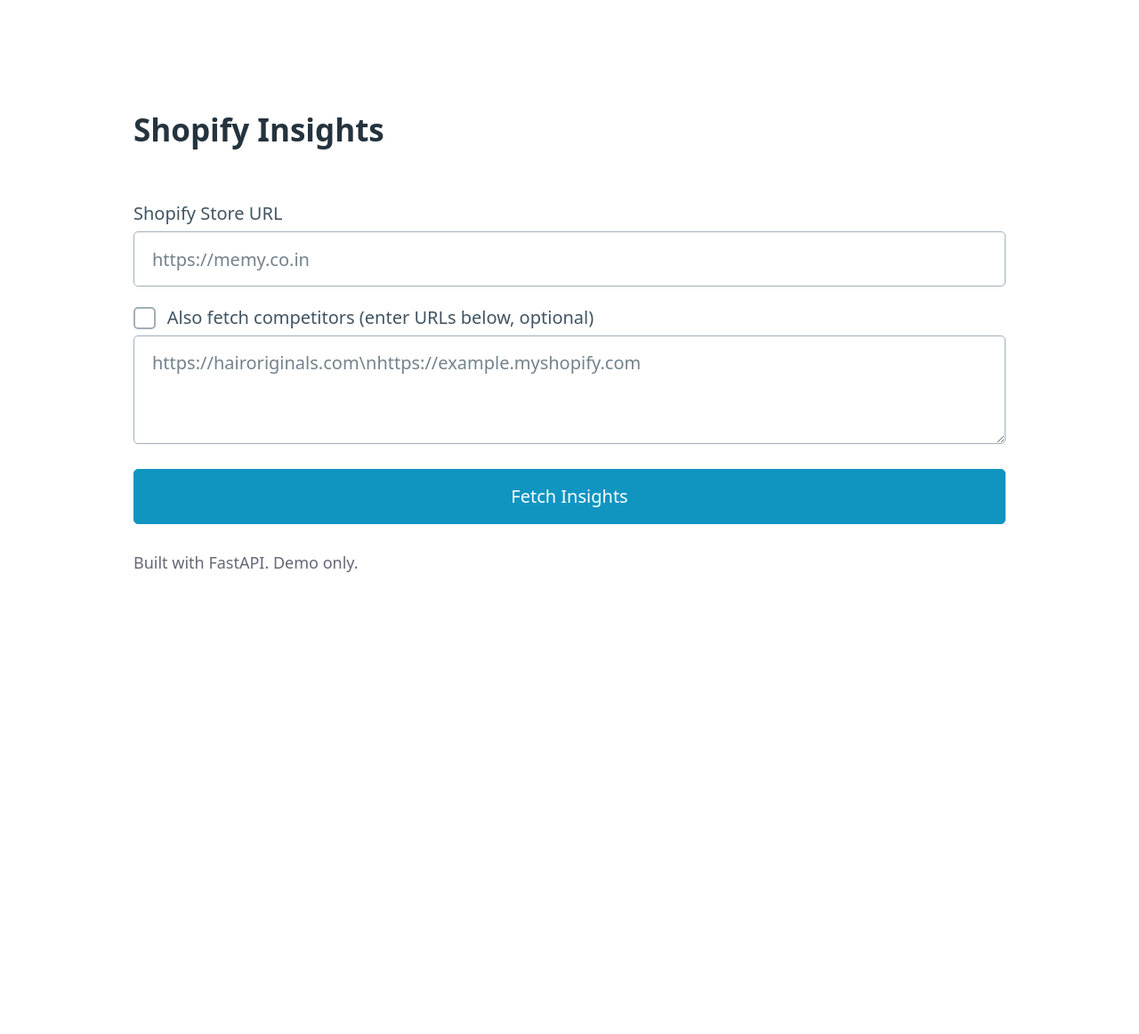
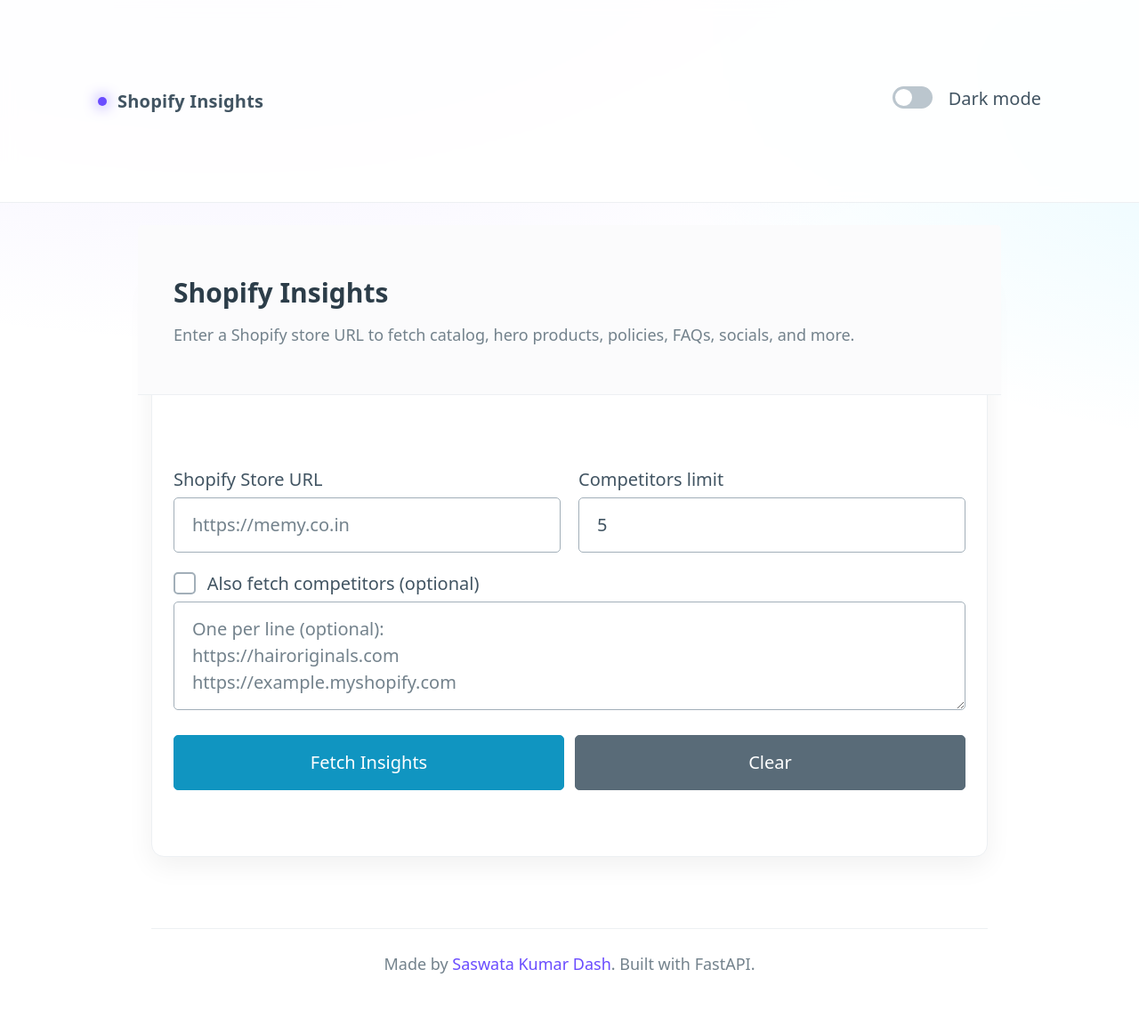
Before and after one commit to saswatakumardash/Shopify-Insights-Fetcher, a FastAPI app: page / in a window 1280 px wide. Shown: the whole page at 89% size. Before the commit the page ends 643 px from the top, so only its background shows below. Run offline with FastAPI, Linux system fonts and the light colour scheme.

Commit message:
UI: modern index with cards, copy/clear, competitor limit; base: dark/light theme + footer credit

```diff
--- a/app/templates/base.html
+++ b/app/templates/base.html
@@ -1,21 +1,78 @@
 <!doctype html>
-<html lang="en">
+<html lang="en" data-theme="dark">
   <head>
     <meta charset="utf-8" />
     <meta name="viewport" content="width=device-width, initial-scale=1" />
     <title>{{ title or 'Shopify Insights' }}</title>
     <link rel="stylesheet" href="https://cdn.jsdelivr.net/npm/@picocss/pico@1/css/pico.min.css" />
     <style>
-      .container { max-width: 980px; margin: 2rem auto; }
+      :root {
+        --brand-accent: #7c5cff;
+        --bg-gradient: radial-gradient(1000px 500px at 20% -10%, rgba(124,92,255,.12), transparent),
+                        radial-gradient(800px 400px at 120% 10%, rgba(0,200,255,.10), transparent);
+      }
+      html[data-theme="light"] {
+        --brand-accent: #6a4cff;
+      }
+      body {
+        min-height: 100vh;
+        background: var(--bg-gradient);
+      }
+      header.appbar {
+        position: sticky;
+        top: 0;
+        backdrop-filter: saturate(140%) blur(8px);
+        background: color-mix(in oklab, var(--card-background-color) 88%, transparent);
+        border-bottom: 1px solid var(--muted-border-color);
+        z-index: 10;
+      }
+      .appbar .wrap { max-width: 1100px; margin: 0 auto; padding: .8rem 1rem; display: flex; align-items: center; justify-content: space-between; }
+      .brand { display: flex; gap: .6rem; align-items: center; font-weight: 700; letter-spacing: .2px; }
+      .brand .dot { width: 10px; height: 10px; border-radius: 50%; background: var(--brand-accent); box-shadow: 0 0 16px var(--brand-accent); }
+      .container { max-width: 980px; margin: 2rem auto; padding: 0 1rem; }
+      .card { border: 1px solid var(--muted-border-color); border-radius: 14px; padding: 1.2rem; background: var(--card-background-color); box-shadow: 0 10px 30px rgba(0,0,0,.06); }
+      .section { margin: 1.2rem 0; }
       pre { white-space: pre-wrap; word-break: break-word; }
-      .muted { color: #667; font-size: .9rem; }
+      .muted { color: var(--muted-color); font-size: .9rem; }
+      footer { margin-top: 3rem; padding: 1.2rem 0; border-top: 1px solid var(--muted-border-color); text-align: center; }
+      .link { color: var(--brand-accent); text-decoration: none; }
+      .link:hover { text-decoration: underline; }
+      .toggle {
+        display: inline-flex; align-items: center; gap: .5rem; cursor: pointer;
+      }
     </style>
   </head>
   <body>
+    <header class="appbar">
+      <div class="wrap">
+        <div class="brand"><span class="dot"></span> <span>{{ title or 'Shopify Insights' }}</span></div>
+        <label class="toggle">
+          <input type="checkbox" id="themeToggle" role="switch" />
+          <span>Dark mode</span>
+        </label>
+      </div>
+    </header>
     <main class="container">
-      <h2>{{ title or 'Shopify Insights' }}</h2>
       {% block content %}{% endblock %}
-      <p class="muted">Built with FastAPI. Demo only.</p>
+      <footer>
+        <small class="muted">Made by <a class="link" href="https://skds.site" target="_blank" rel="noopener">Saswata Kumar Dash</a>. Built with FastAPI.</small>
+      </footer>
     </main>
+    <script>
+      (function() {
+        const key = 'theme';
+        const saved = localStorage.getItem(key);
+        const prefersDark = window.matchMedia && window.matchMedia('(prefers-color-scheme: dark)').matches;
+        const initial = saved || (prefersDark ? 'dark' : 'light');
+        document.documentElement.setAttribute('data-theme', initial);
+        const cb = document.getElementById('themeToggle');
+        if (cb) cb.checked = (initial === 'dark');
+        function setTheme(mode){
+          document.documentElement.setAttribute('data-theme', mode);
+          localStorage.setItem(key, mode);
+        }
+        if (cb) cb.addEventListener('change', e => setTheme(e.target.checked ? 'dark' : 'light'));
+      })();
+    </script>
   </body>
 </html>
--- a/app/templates/index.html
+++ b/app/templates/index.html
@@ -1,24 +1,52 @@
 {% extends 'base.html' %}
 {% block content %}
-<form id="form" method="post">
+<section class="section">
+  <article class="card">
+    <header>
+      <h3 style="margin:0 0 .6rem 0;">Shopify Insights</h3>
+      <p class="muted" style="margin:0">Enter a Shopify store URL to fetch catalog, hero products, policies, FAQs, socials, and more.</p>
+    </header>
+    <form id="form" method="post" style="margin-top: 1rem;">
+      <div class="grid">
+        <div>
           <label for="website_url">Shopify Store URL</label>
           <input type="url" id="website_url" name="website_url" placeholder="https://memy.co.in" required />
+        </div>
+        <div>
+          <label for="limit">Competitors limit</label>
+          <input type="number" id="limit" name="limit" min="1" max="10" value="5" />
+        </div>
+      </div>
       <label>
-    <input type="checkbox" name="fetch_competitors" /> Also fetch competitors (enter URLs below, optional)
+        <input type="checkbox" name="fetch_competitors" /> Also fetch competitors (optional)
       </label>
-  <textarea name="competitor_urls" rows="3" placeholder="https://hairoriginals.com\nhttps://example.myshopify.com"></textarea>
+      <textarea name="competitor_urls" rows="3" placeholder="One per line (optional):
+https://hairoriginals.com
+https://example.myshopify.com"></textarea>
+      <div style="display:flex; gap: .6rem; align-items:center;">
         <button type="submit">Fetch Insights</button>
+        <button type="button" id="clearBtn" class="secondary">Clear</button>
+      </div>
     </form>
+  </article>
+</section>
 
-<section id="result" style="display:none; margin-top: 2rem;">
-  <h4>Result</h4>
-  <pre id="json"></pre>
+<section id="result" class="section" style="display:none;">
+  <article class="card">
+    <header style="display:flex; align-items:center; justify-content:space-between;">
+      <h4 style="margin:0">Result</h4>
+      <button type="button" id="copyBtn" class="outline">Copy JSON</button>
+    </header>
+    <pre id="json" style="margin-top:1rem;"></pre>
+  </article>
 </section>
 
 <script>
 const form = document.getElementById('form');
 const result = document.getElementById('result');
 const jsonEl = document.getElementById('json');
+const copyBtn = document.getElementById('copyBtn');
+const clearBtn = document.getElementById('clearBtn');
 
 form.addEventListener('submit', async (e) => {
   e.preventDefault();
@@ -31,12 +59,13 @@ form.addEventListener('submit', async (e) => {
   const fetchCompetitors = data.get('fetch_competitors') === 'on';
   const competitorsText = (data.get('competitor_urls') || '').toString().trim();
   const competitorUrls = competitorsText ? competitorsText.split(/\n+/).map(s => s.trim()).filter(Boolean) : [];
+  const limit = parseInt((data.get('limit')||'5'), 10) || 5;
 
   try {
     let payload = { website_url: url };
     let endpoint = (location.hostname.endsWith('.vercel.app') ? '' : '') + '/api/insights';
     if (fetchCompetitors) {
-      payload = { website_url: url, competitor_urls: competitorUrls };
+      payload = { website_url: url, competitor_urls: competitorUrls, limit };
       endpoint = (location.hostname.endsWith('.vercel.app') ? '' : '') + '/api/insights/competitors';
     }
     const res = await fetch(endpoint, {
@@ -50,5 +79,19 @@ form.addEventListener('submit', async (e) => {
     jsonEl.textContent = 'Error: ' + err.message;
   }
 });
+
+copyBtn?.addEventListener('click', async () => {
+  try {
+    await navigator.clipboard.writeText(jsonEl.textContent || '');
+    copyBtn.textContent = 'Copied!';
+    setTimeout(()=> copyBtn.textContent = 'Copy JSON', 1200);
+  } catch {}
+});
+
+clearBtn?.addEventListener('click', () => {
+  (document.getElementById('website_url')||{}).value = '';
+  (document.querySelector('textarea[name="competitor_urls"]')||{}).value='';
+  result.style.display = 'none';
+});
 </script>
 {% endblock %}
```
Lines whose indentation alone changed are shown as unchanged.
